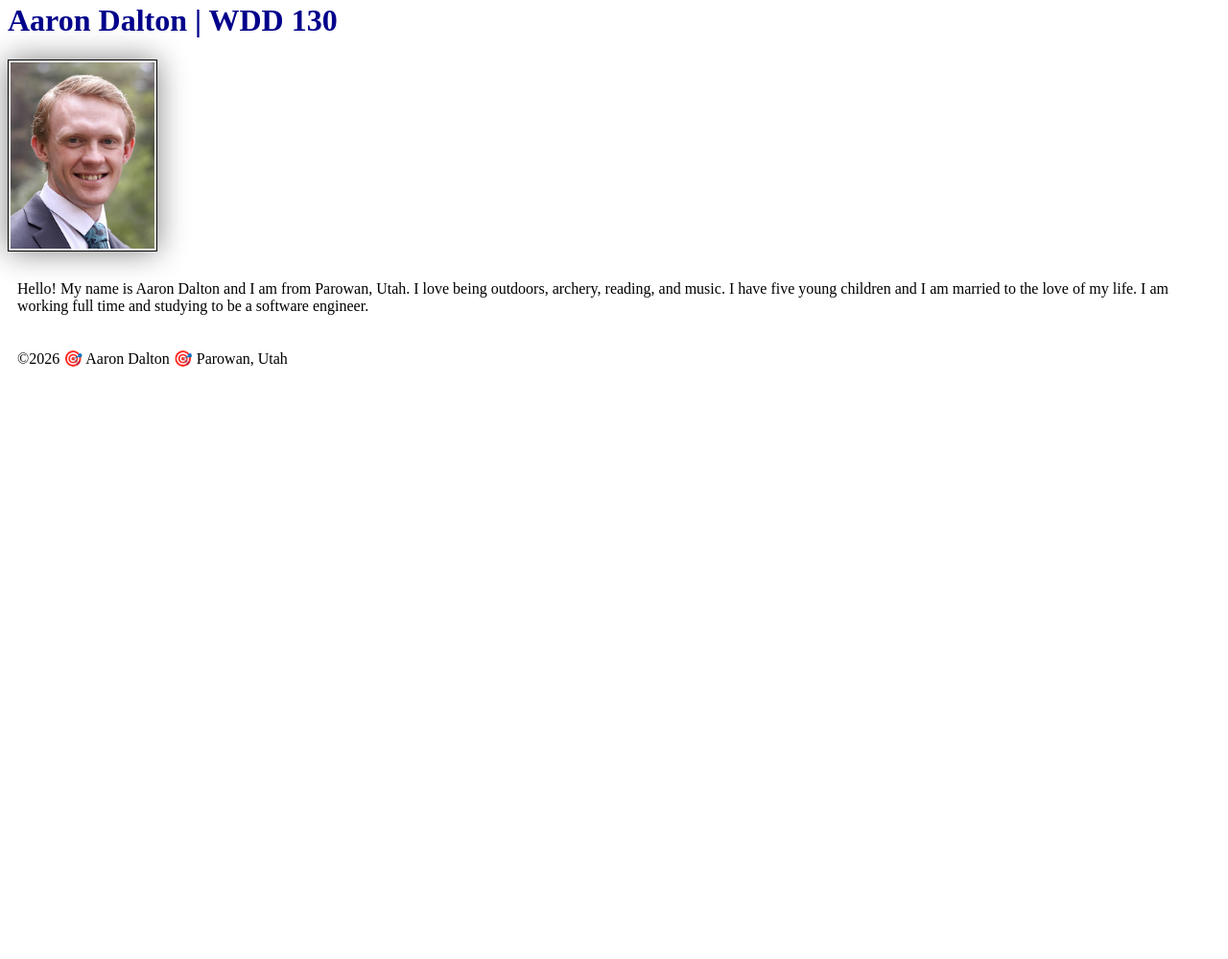
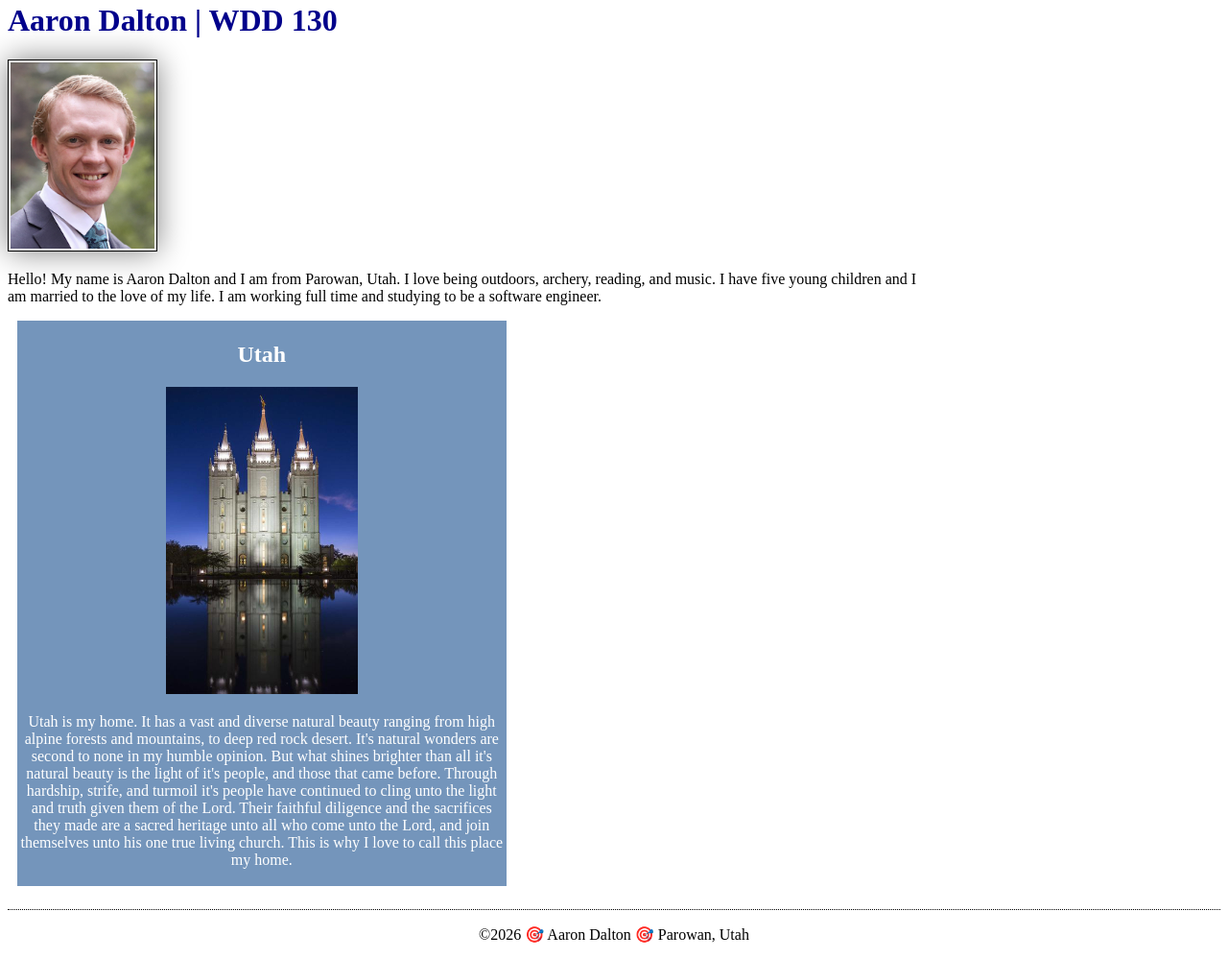
Before and after one commit to aldalton92/wdd130, a plain HTML site: page index.html in a window 1280 px wide. Shown: the part 162-1161 px from the top of the page at 96% size. Before the commit the page ends 800 px from the top, so only its background shows below. Drawn offline with Linux system fonts and the light colour scheme.

Commit message:
homepage commit 3

```diff
--- a/index.html
+++ b/index.html
@@ -4,6 +4,8 @@
 <head>
     <meta charset="UTF-8">
     <meta name="viewport" content="width=device-width, initial-scale=1.0">
+    <meta name="description" content="Aaron Dalton's WDD 130 Homepage">
+    <meta name="author" content="Aaron Dalton">
     <title>Aaron Dalton | WDD 130</title>
     <link rel="stylesheet" href="styles/styles.css">
 </head>
@@ -24,6 +26,19 @@
             my life. I am working full time and studying to be a software engineer.</p>
     </main>
 
+    <aside>
+        <h2>Utah</h2>
+        <img src="images/slct-temple.jpg" alt="Salt Lake City Temple">
+        <p>Utah is my home. It has a vast and diverse natural beauty ranging from high alpine
+            forests and mountains, to deep red rock desert. It's natural wonders are second to none
+            in my humble opinion. But what shines brighter than all it's natural beauty is the light
+            of it's people, and those that came before. Through hardship, strife, and turmoil it's
+            people have continued to cling unto the light and truth given them of the Lord. Their
+            faithful diligence and the sacrifices they made are a sacred heritage unto all who come
+            unto the Lord, and join themselves unto his one true living church. This is why I love
+            to call this place my home. </p>
+    </aside>
+
     <footer>
         <p> &copy;2026 🎯 Aaron Dalton 🎯 Parowan, Utah</p>
     </footer>
--- a/styles/styles.css
+++ b/styles/styles.css
@@ -13,7 +13,7 @@ h1 {
     color: darkblue;
 }
 
-img {
+main img {
     width: 150px;
     height: auto;
     border: 1px solid black;
@@ -22,5 +22,30 @@ img {
 }
 
 p {
-    padding: 10px;
+    padding: 0;
 }
+
+main {
+    max-width: 75%;
+}
+
+aside {
+    width: 40%;
+    margin: 10px;
+    border: 1px solid rgb(0, 0, 0 / 0.2);
+    padding: 2px;
+    background-color: rgb(116, 149, 187);
+    color: white;
+    text-align: center;
+}
+
+aside img {
+    width: 200px;
+    height: auto;
+}
+
+footer {
+    margin-top: 1.5rem;
+    border-top: 1px dotted black;
+    text-align: center;
+}
```
Also changed, not shown: images/slct-temple.jpg (added).
